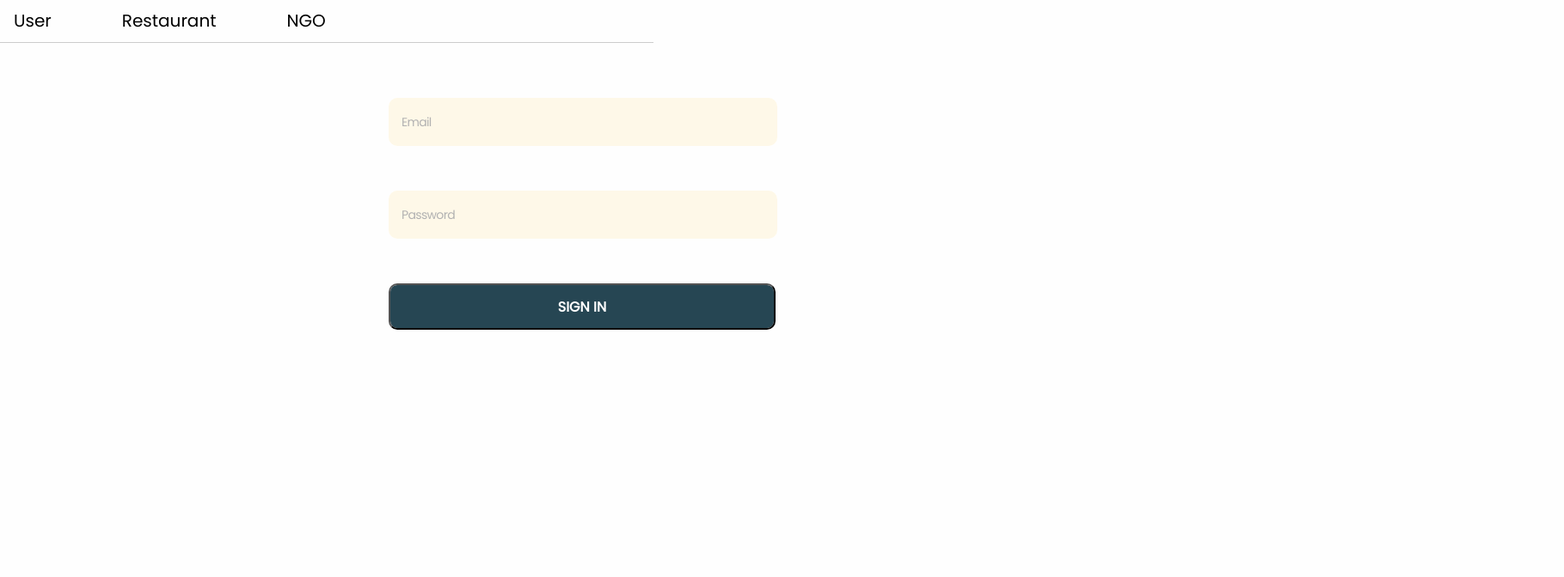
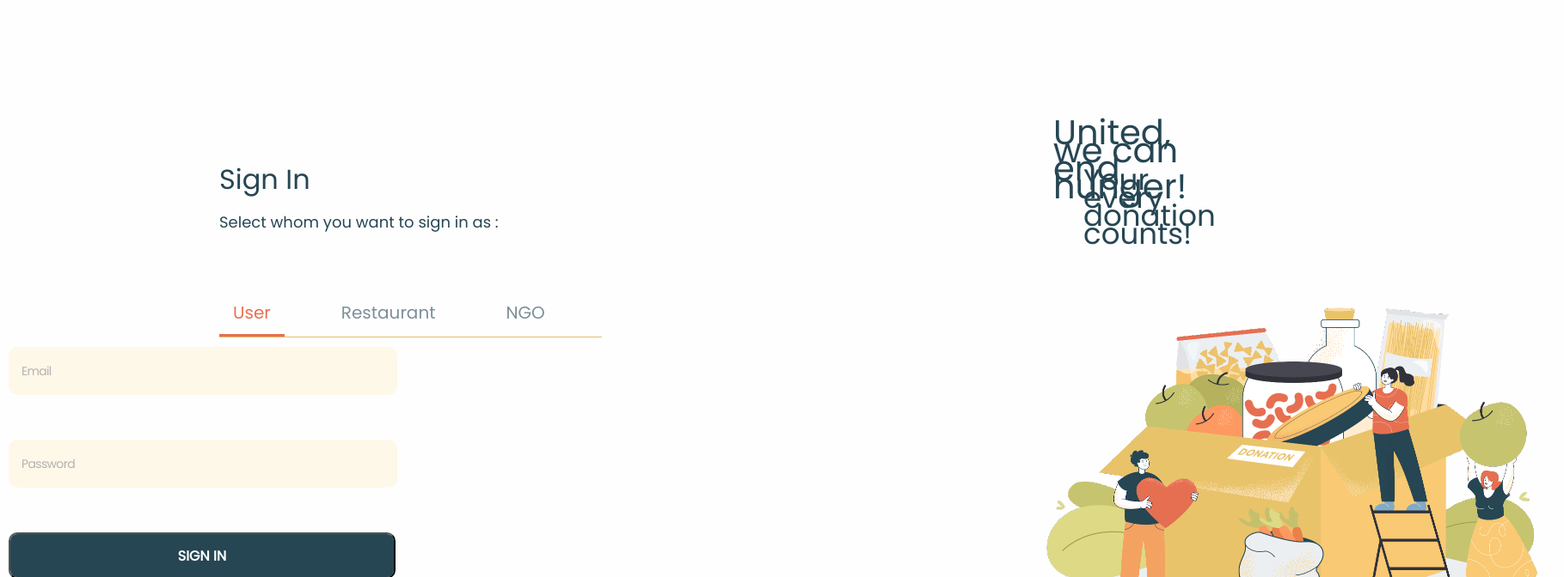
Before and after one commit to programmer-xyz/G14-ProjectDastarkhwan, a React (Create React App) app in the folder client/: page / in a window 1280 px wide. Shown: the top 672 px of the page at 86% size, 1819 px wide, since content can reach past the window. Built offline with nearby package versions, Linux system fonts and the light colour scheme.

Commit message:
made the login screen

```diff
--- a/client/package.json
+++ b/client/package.json
@@ -3,6 +3,9 @@
   "version": "0.1.0",
   "private": true,
   "dependencies": {
+    "@emotion/react": "^11.9.0",
+    "@emotion/styled": "^11.8.1",
+    "@mui/material": "^5.6.0",
     "@testing-library/jest-dom": "^5.16.2",
     "@testing-library/react": "^12.1.4",
     "@testing-library/user-event": "^13.5.0",
--- a/client/src/App.css
+++ b/client/src/App.css
@@ -7,11 +7,11 @@
 .left-container {
   align-items: center;
   top: 0px;
-  float: left;
   left: -1px;
-  width: 760px;
+  width: 500px;
   height: 900px;
   background: #FEFEFE 0% 0% no-repeat padding-box;
+  float:left;
   opacity: 1;
   overflow: hidden;
 }
@@ -35,32 +35,72 @@
 
 .right-container {
   top: 0px;
-  float: right;
   left: 760px;
-  width: 680px;
+  width: 900px;
   height: 900px;
+  float:right;
   background: #FFE5A5 0% 0% no-repeat padding-box;
-  opacity: 0.44;
 }
 
+.heading1{
+  color:#264653;
+  position: absolute;
+  font: normal normal normal 40px/21px Poppins;
+  top: 111px;
+  left: 1225px;
+}
+.paragraph1{
+  color:#264653;
+  position: absolute;
+  font: normal normal normal 34px/21px Poppins;
+  top: 165px;
+  left: 1260px;
+}
+.image{
+  top: 345px;
+  left: 1200px;
+  position:absolute;
+  background: transparent 0% no-repeat padding-box;;
+}
 .content {
-  display: flex;
+  top: 340px;
+  left: 10px;
+  right:1000px;
+  width: 450px;
+  height: 54px;
+  display: inline;
   justify-content: center;
-  align-items: center;
   margin: 5% auto;
-  transform: translateX(100%);
   position: absolute;
 }
+.heading{
+  position: absolute;
+  font: normal normal normal 32px/21px Poppins;
+  color: #264653;
+  top: 166px;
+  left:255px;
 
+}
+.paragraph{
+  position: absolute;
+  font: normal normal normal 18px/21px Poppins;
+  color: #264653;
+  top: 230px;
+  left:255px;
+}
 .btn-box {
-  display: flex;
-  border-bottom: 1px solid #ccc;
+  top: 340px;
+  left: 255px;
+  display: inline;
+  border-bottom: 1px solid #E4BF68;
+  opacity: 1;
+  position:absolute;
 }
 
 .btn-box button {
-  font: normal normal normal 14px/21px Poppins;
-  background: transparent;
-  border:none;
+  top: 383px;
+  left: 10px;
+  right:1200px;
   outline:none;
   cursor:pointer;
   padding: 14px 16px;
@@ -114,12 +154,24 @@
 .App-link {
   color: #61dafb;
 }
-
-@keyframes App-logo-spin {
-  from {
-    transform: rotate(0deg);
-  }
-  to {
-    transform: rotate(360deg);
-  }
+.Orangebutton{
+  color:#E76F51;
+  font: normal normal normal 14px/21px Poppins;
+  background: transparent;
+  border-top: none;
+  border-left:none;
+  border-right:none;
+  border-bottom:3px solid #E76F51;
+  opacity: 1;
+  ;
 }
+.greyButton
+{
+  color:#26465399;
+  border-bottom:10px #26465399;
+  font: normal normal normal 14px/21px Poppins;
+  background: transparent;
+  border-top: none;
+  border-left:none;
+  border-right:none;
+}
--- a/client/src/App.js
+++ b/client/src/App.js
@@ -1,15 +1,72 @@
 import './App.css';
-function App() {
+import React from 'react';
+import Grid from '@mui/material/Grid';
+import logo from './MaskGroup2.png'
+
+class Button extends React.Component {
+
+  constructor(props)
+  {
+    super(props)
+    this.state = {
+      orange:null
+    }
+  }
+
+  render(){
+    return (
+
+      <button onClick={()=>{this.props.onClick()}} id= {"btn"+this.props.number} className ={this.props.orange?"Orangebutton":"greyButton"}>{this.props.title}</button>
+      );
+  }
+}
+class App extends React.Component {
+  constructor(props)
+  {
+    super(props)
+    this.state = {
+      buttons: [true,false,false]
+    }
+    console.log("This is the state",this.state.buttons)
+  }
+  handleClick(i){
+    let btncopy = this.state.buttons.splice()
+    console.log("This is btncopy",btncopy)
+    btncopy[i] = true
+    for (var j=0;j<btncopy.length;j++)
+    {
+      if (j === i)
+      {
+        btncopy[j] = true
+      }
+      else
+      {
+        btncopy[j]= false;
+      }
+    }
+    console.log(btncopy)
+    this.setState({buttons:btncopy})
+  }
+  renderButton (i,role)
+  {
+    return <Button onClick={()=>{this.handleClick(i)}}  orange={this.state.buttons[i]} number = {i} title={role}/>
+  }
+  render()
+  {
     return (
       <div className = "body">
+      <Grid>
+      <Grid item lg={6} md={6} xs={6}>
         <div className = "left-container">
+        <h3 className="heading">Sign In</h3>
+        <p className="paragraph">Select whom you want to sign in as :</p>
           <div className = "btn-box">
-          <button id = "btn1">User</button>
-          <button id = "btn2">Restaurant</button>
-          <button id = "btn3">NGO</button>
+            {this.renderButton(0,"User")}
+            {this.renderButton(1,"Restaurant")}
+            {this.renderButton(2,"NGO")}
           </div>
           <div id = "content1" className ="content">
-          <form>
+            <form action="/">
             <input type = "text" placeholder = "Email"/>
             <p>&nbsp;</p>
             <input type = "text" placeholder = "Password"/>
@@ -18,9 +75,24 @@
             </form>
           </div>
         </div>
-      <div className = "right-container"></div>
-      <script src = "loginScript.js"></script>
+        </Grid>
+        <Grid item lg={6} md={6} xs={6}>
+        <div className = "right-container">
+        <h2 className="heading1">United, we can end hunger! </h2>
+        <p className="paragraph1">Your every donation counts!</p>
+        <img className="image" src={logo} alt="Logo"/>
+        </div>
+
+        </Grid>
+        </Grid>
       </div>
     );
+
   }
+}
+// function App() {
+//     return (
+//       <loginS />
+//     );
+// }
 export default App;
--- a/client/src/index.js
+++ b/client/src/index.js
@@ -5,9 +5,7 @@
 import reportWebVitals from './reportWebVitals';
 
 ReactDOM.render(
-  <React.StrictMode>
-    <App />
-  </React.StrictMode>,
+    <App />,
   document.getElementById('root')
 );
 
```
Also changed, not shown: client/src/MaskGroup2.png (added), 1 other file (tests, documents, lock files or other folders). Lines whose indentation alone changed are shown as unchanged.
